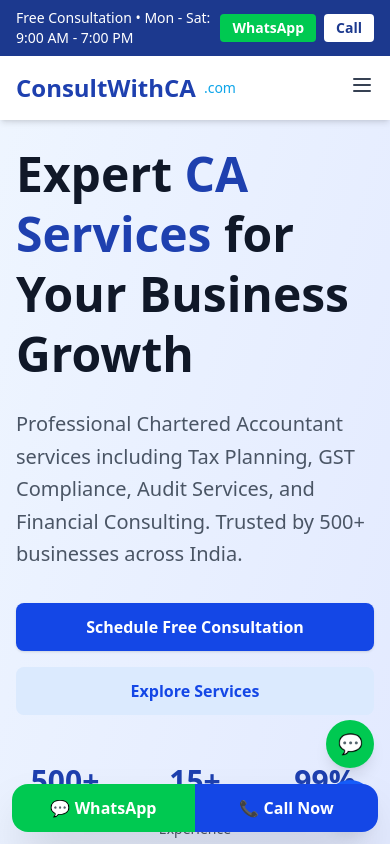
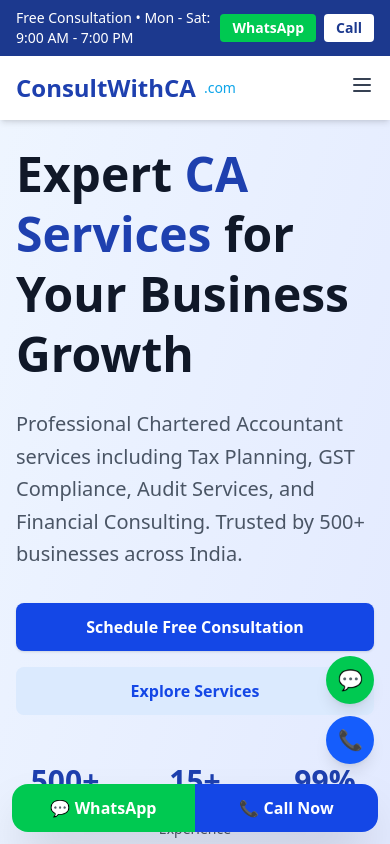
Before and after one commit to programmercodee/ConsultWithCA, a React (Vite) app: page / in a window 390 px wide. Shown: the top 844 px of the page. Built offline with nearby package versions, Linux system fonts and the light colour scheme.

Commit message:
first commit

```diff
--- a/src/components/FloatingCTA.jsx
+++ b/src/components/FloatingCTA.jsx
@@ -14,7 +14,7 @@ const FloatingCTA = () => {
   };
 
   return (
-    <div className="fixed right-4 bottom-4 z-50 flex flex-col gap-3">
+    <div className="fixed right-4 bottom-20 md:bottom-4 z-60 flex flex-col gap-3">
       <a
         href="https://wa.me/918329202035?text=Hi%20ConsultWithCA,%20I%20need%20assistance%20with%20tax/GST/audit."
         target="_blank"
--- a/src/components/MobileStickyBar.jsx
+++ b/src/components/MobileStickyBar.jsx
@@ -2,7 +2,7 @@ import React from 'react';
 
 const MobileStickyBar = () => {
   return (
-    <div className="fixed bottom-0 left-0 right-0 z-50 md:hidden">
+    <div className="fixed bottom-0 left-0 right-0 z-40 md:hidden">
       <div className="mx-auto max-w-7xl">
         <div className="m-3 rounded-2xl shadow-2xl overflow-hidden grid grid-cols-2">
           <a
```
